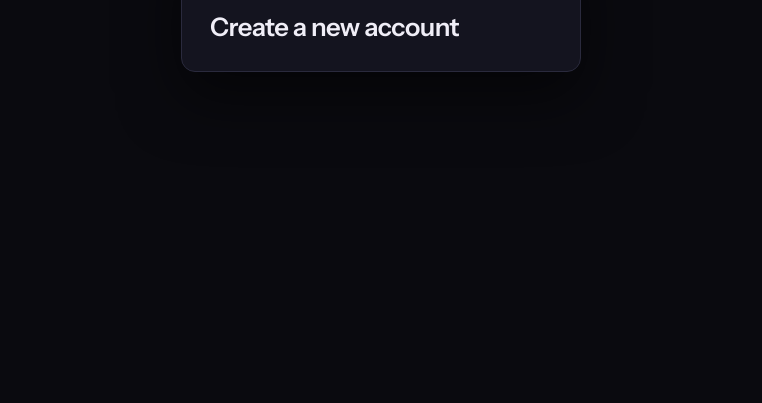
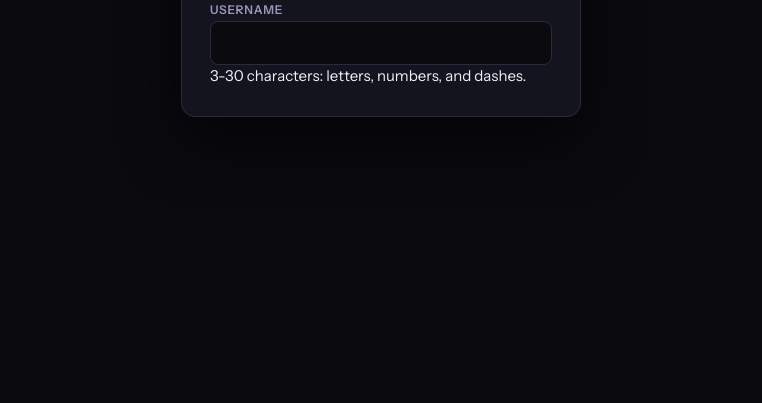
Before and after one commit to Aidan4715/Internship-Tracker, a plain HTML site: page site/first_page/signup_page/signup.html in a window 1280 px wide. Shown: the part 397-800 px from the top of the page, without its empty margins (259-1021 px from the left). Drawn offline with Linux system fonts and the light colour scheme.

Commit message:
added username requirments and am leaving to go to the gym now

```diff
--- a/site/first_page/signup_page/signup.html
+++ b/site/first_page/signup_page/signup.html
@@ -22,13 +22,27 @@
                 Internship Tracker
             </div>
                 <div id="signup-step">
+                    <!--text to show create account text-->
                     <h1 class = "auth-title">
                         Create a new account
                     </h1>
                 </div>
 
             <form id="signup-form" class="auth-form">
-
+                <div class="feild">
+                    <!-- adds the username text-->
+                    <label class="label" form="signup-username">
+                        Username
+                    </label>
+                    <input class="input" id="signup-username" name="username" type="text"
+                        autocomplete="username" required
+                        pattern="[A-Za-z0-9\-]{3,30}" maxlength="30"
+                        title="3 to 30 characters: letters, numbers and dashes"
+                        aria-describedby="signup-username-hint">
+                    <span class="hint" id="signup-username-hint">
+                        3-30 characters: letters, numbers, and dashes.
+                </span>
+                </div>
             </form>
 
 
```
